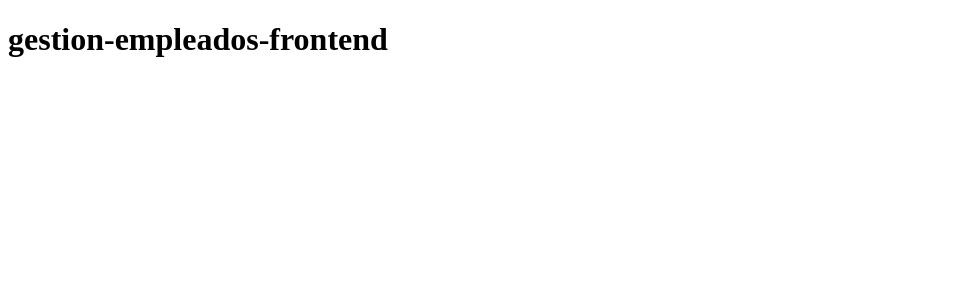
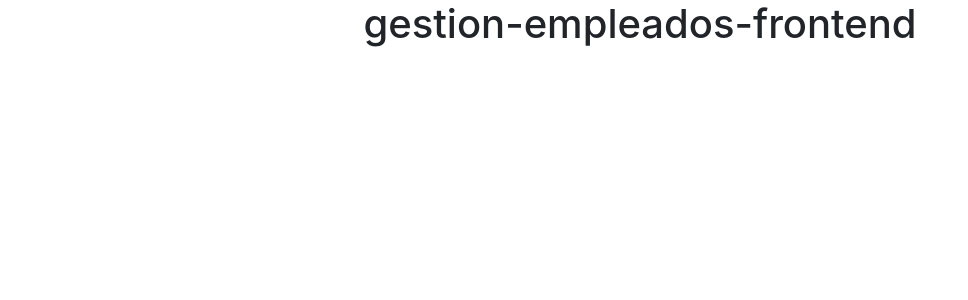
Before and after one commit to Lalu163/gestion-empleados-frontend, an Angular app: page / in a window 1280 px wide. Shown: the top 300 px of the page, without its empty margins (0-968 px from the left). Built offline with nearby package versions, Linux system fonts and the light colour scheme.

Commit message:
agregado bootstrap

```diff
--- a/src/app/app.component.html
+++ b/src/app/app.component.html
@@ -1 +1 @@
-<h1>{{title}}</h1>
+<h1 class="text-center">{{title}}</h1>
--- a/src/index.html
+++ b/src/index.html
@@ -6,6 +6,7 @@
   <base href="/">
   <meta name="viewport" content="width=device-width, initial-scale=1">
   <link rel="icon" type="image/x-icon" href="favicon.ico">
+  <link rel="stylesheet" href="https://cdn.jsdelivr.net/npm/bootstrap@4.0.0/dist/css/bootstrap.min.css" integrity="sha384-Gn5384xqQ1aoWXA+058RXPxPg6fy4IWvTNh0E263XmFcJlSAwiGgFAW/dAiS6JXm" crossorigin="anonymous">
 </head>
 <body>
   <app-root></app-root>
```
